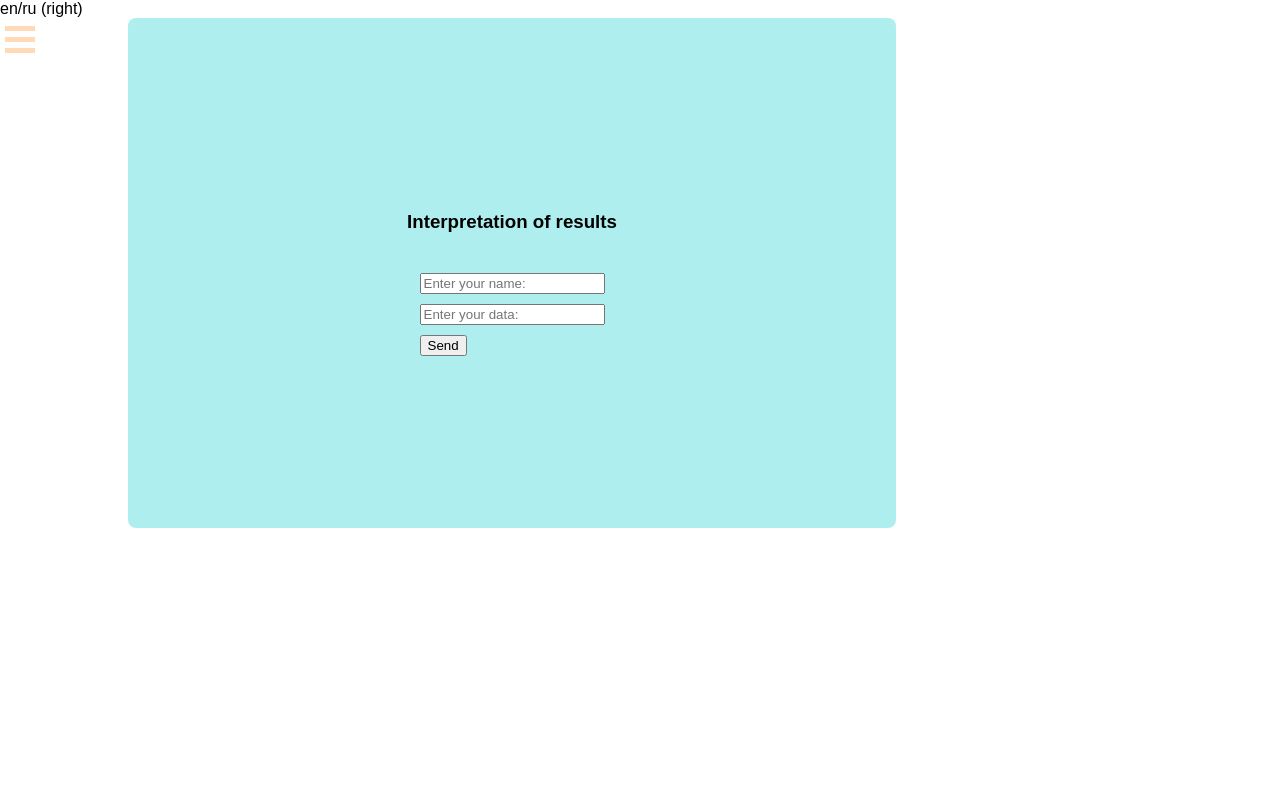
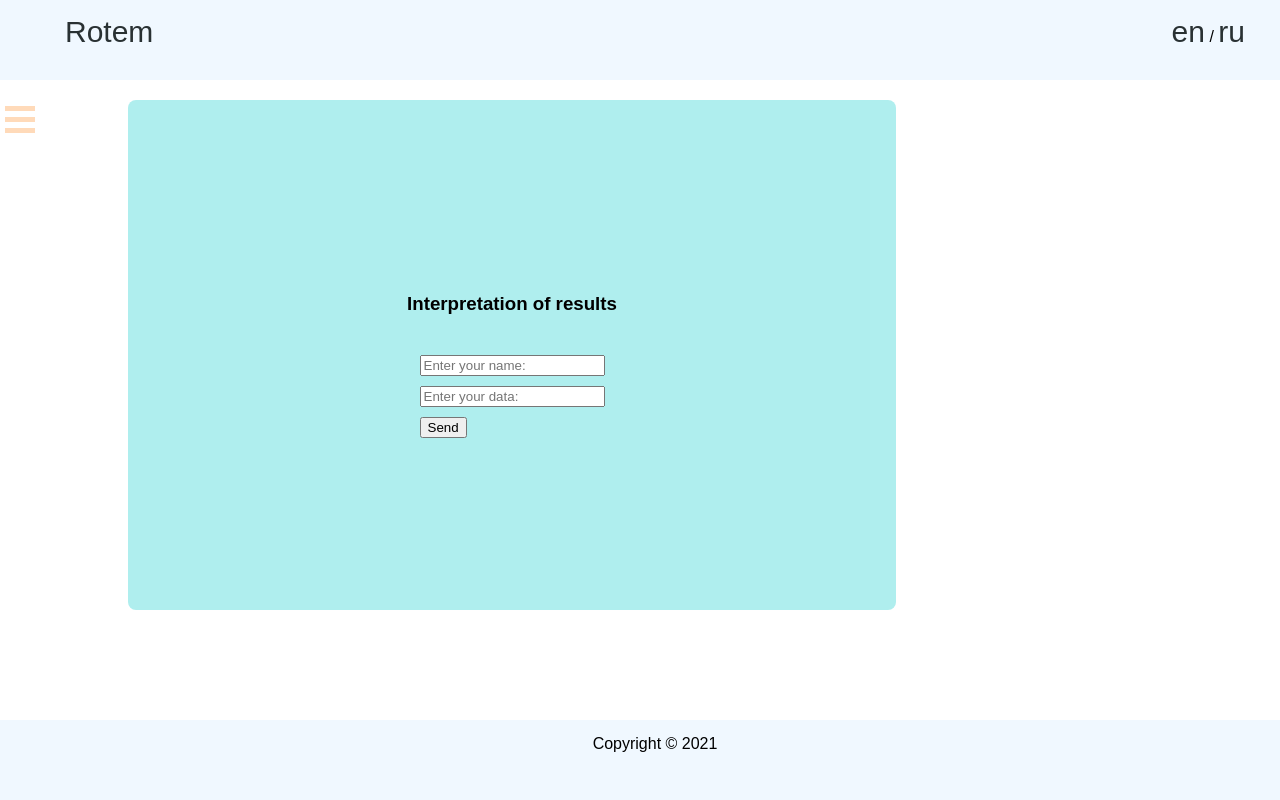
Before and after one commit to fj-fj-fj/rotem, a Flask app: page /interpretation-of-results in a window 1280 px wide. Run offline with Flask 2, Linux system fonts and the light colour scheme; some libraries are stand-ins or nearby versions.

Commit message:
new: create footer header

```diff
--- a/app/static/css/styles.css
+++ b/app/static/css/styles.css
@@ -17,18 +17,74 @@ a {
   margin: 0;
 }
 
+/* Header */
+
+header {
+  position: fixed;
+  height:50px;
+  width:100%;
+  margin-bottom: 20px;
+  padding: 15px;
+  background: aliceblue;
+  display: flex;
+  z-index: 2;
+  justify-content: space-between;
+}
+
+header div {
+  text-align: left;
+  padding-left: 50px;
+  color: #293133;
+  font-size: 30px;
+}
+
+header ul {
+  list-style: none;
+  margin: 0;
+  padding-right: 50px;
+}
+
+header ul li {
+  display: inline;
+}
+
+header a {
+  font-size: 30px;
+  color: #293133;
+  text-decoration: none;
+}
+
+header a:hover {
+  color: #ffcf48;
+  text-decoration: none;
+}
+
+/* Footer */
+
+footer {
+  height:50px;
+  width:100%;
+  margin-top: auto;
+  padding: 15px;
+  background: aliceblue;
+  text-align: center;
+}
+
 /* Common Wrapper */
 
 .container {
   position: relative;
   overflow-x: hidden;
+  min-height: 100vh;
+  display: flex;
+  flex-direction: column;
 }
 
 /* Left Menu */
 
 .menu {
   position: fixed;
-  left: 0; top: 0;
+  left: 0; top: 80px;
   z-index: 99;
   width: 30%;
   height: 100vh;
@@ -42,6 +98,7 @@ a {
 
 .menu__active {
   transform: translateX(0%);
+  top: 80px;
 }
 
 .menu__list {
@@ -53,6 +110,14 @@ a {
 }
 
 .menu__list a {
+  color: #293133;
+  text-decoration: none;
+  text-transform: uppercase;
+  font-weight: 700;
+}
+
+.menu__list a:hover {
+  color: #ffcf48;
   text-decoration: none;
   text-transform: uppercase;
   font-weight: 900;
@@ -121,6 +186,8 @@ a {
 /* Content */
 
 .content {
+  top: 100px;
+  margin-bottom: 120px;
   transition: 0.5s;
   position: relative;
   z-index: 0;
--- a/app/templates/base.html
+++ b/app/templates/base.html
@@ -14,18 +14,19 @@
 </head>
 
 <body>
-    <div>
-        en/ru (right)
-    </div>
+    <div class="container">
+        {% include 'includes/header.html' %}
 
-    <div class="container">
         <div class="menu">
             {% include 'includes/menu.html' %}
         </div>
+
         <div class="content">
             {% block content %}
             {% endblock %}
         </div>
+
+        {% include 'includes/footer.html' %}
     </div>
 
     <script src="https://ajax.googleapis.com/ajax/libs/jquery/2.1.3/jquery.min.js"></script>
--- /dev/null
+++ b/app/templates/includes/footer.html
@@ -0,0 +1,5 @@
+<footer>
+    <div>
+        <p>Copyright &copy; {{ current_year }} </p>
+    </div>
+</footer>
--- /dev/null
+++ b/app/templates/includes/header.html
@@ -0,0 +1,10 @@
+<header>
+    <div class="header__icon">
+        <p><a href="{{ url_for('index') }}">Rotem</a></li></p>
+    </div>
+    <ul>
+        <li><a href="#">en</a></li>
+        <li>/</li>
+        <li><a href="#">ru</a></li>
+    </ul>
+</header>
--- a/app/views/routes.py
+++ b/app/views/routes.py
@@ -1,3 +1,5 @@
+from datetime import date, datetime
+
 from flask import render_template
 
 from app import app
@@ -8,7 +10,8 @@ from app.views.menu import *  # noqa: F401 E402
 
 @app.context_processor
 def show_menu():
-    return {'menu': menu}
+    current_year = datetime.now().year
+    return {'menu': menu, 'current_year': current_year}
 
 
 @app.route('/news')
```
Also changed, not shown: 1 other file.
